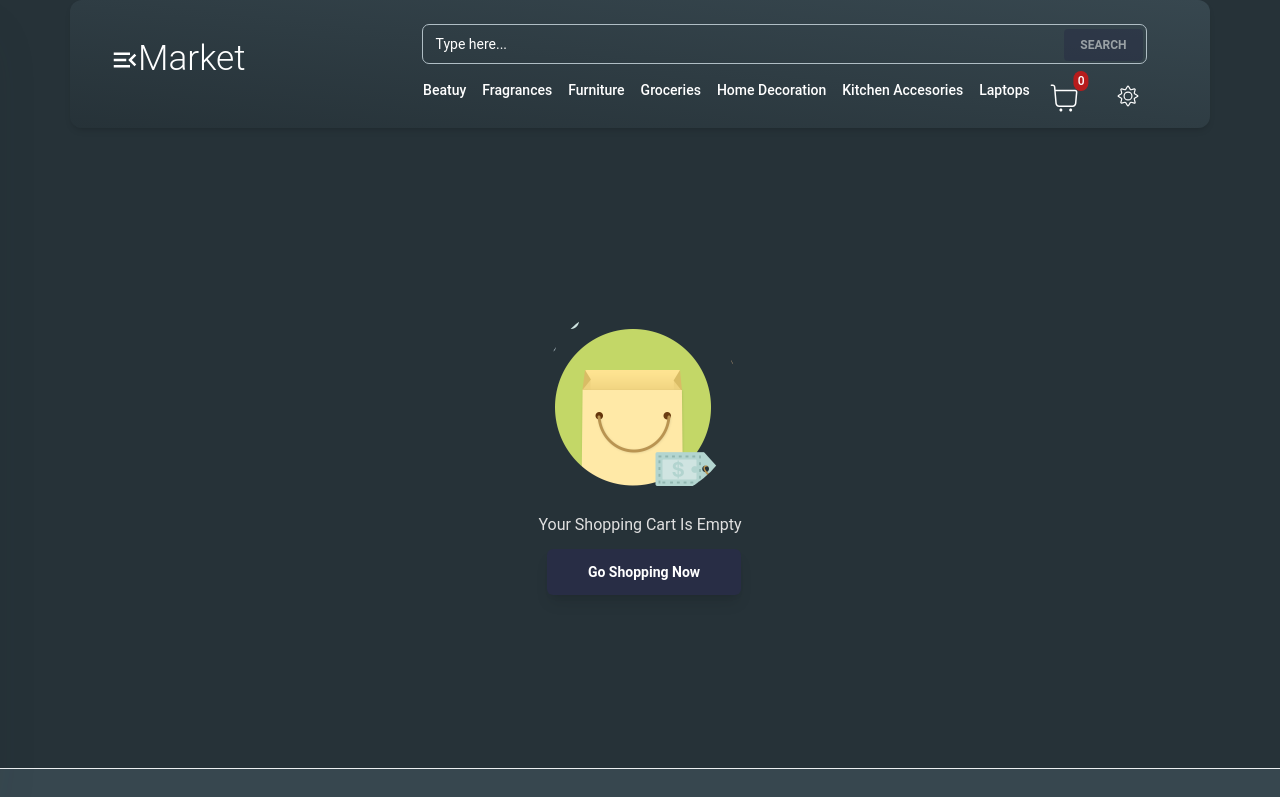
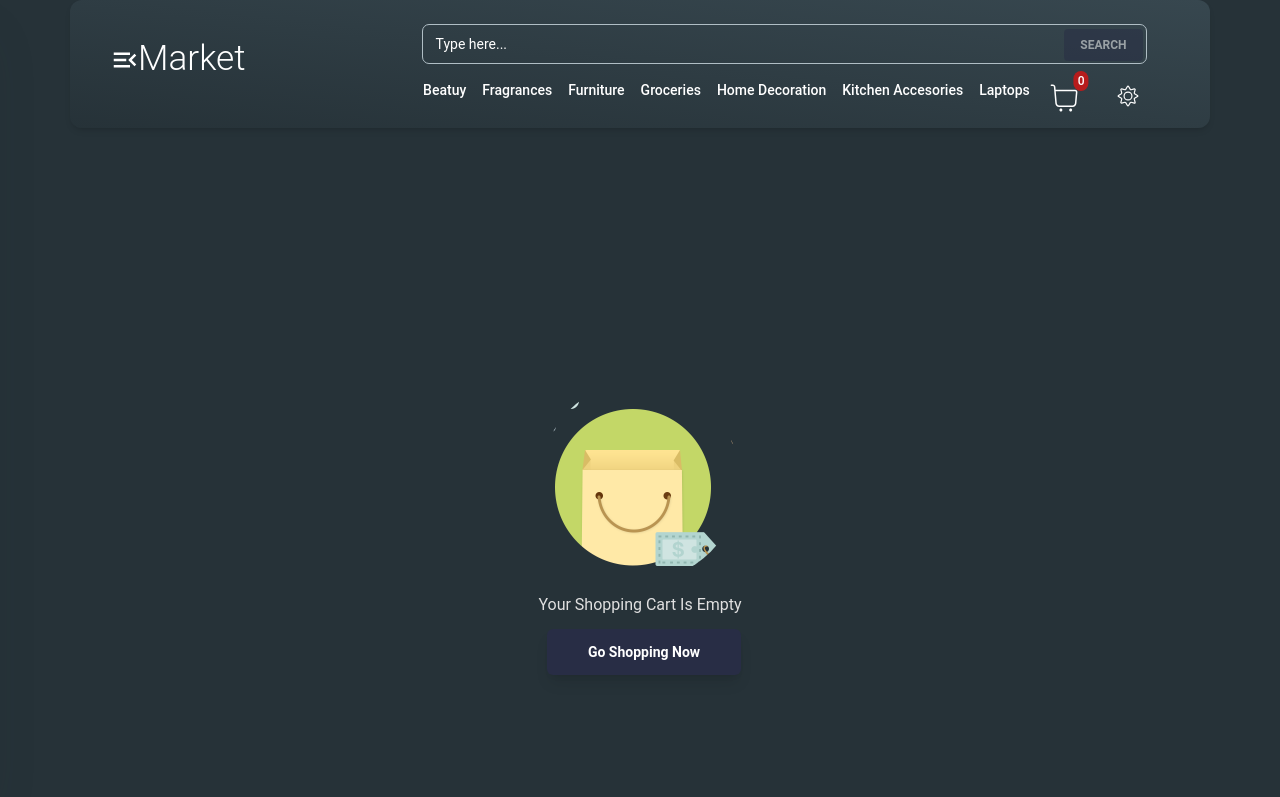
Before and after one commit to Amir-017/market, a React (Vite) app: page /adding in a window 1280 px wide. Shown: the top 797 px of the page. Built offline with nearby package versions, Linux system fonts and the light colour scheme.

Commit message:
la commit

```diff
--- a/src/Pages/Add to cart/AddToCart.jsx
+++ b/src/Pages/Add to cart/AddToCart.jsx
@@ -52,10 +52,17 @@ const AddToCart = ({ aboutAdding, setAboutAdding, counter, setcounter }) => {
     setAboutAdding(dellProduct);
     setcounter(counter - prod?.item);
   };
+  useEffect(() => {
+    if ("scrollRestoration" in window.history) {
+      window.history.scrollRestoration = "manual";
+    }
+
+    window.scrollTo(0, 0);
+  }, []);
   return (
     <div className="w-full ">
       {aboutAdding.length == 0 ? (
-        <div className="w-full dark:bg-blue-gray-900 bg-gray-300 min-h-[80vh] flex justify-center items-center ">
+        <div className="w-full dark:bg-blue-gray-900 bg-gray-300 min-h-screen flex justify-center items-center ">
           <div className="  flex flex-col justify-center items-center  gap-y-3">
             <img
               src={add}
```
